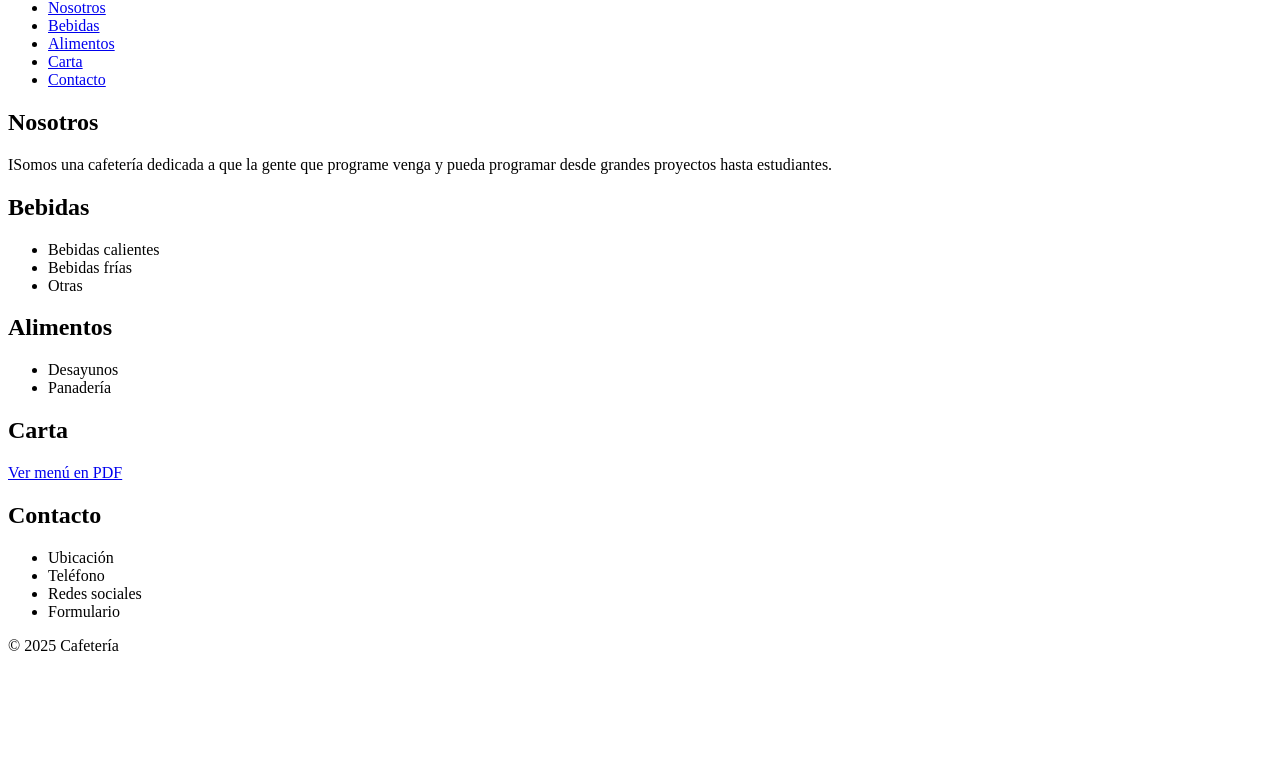
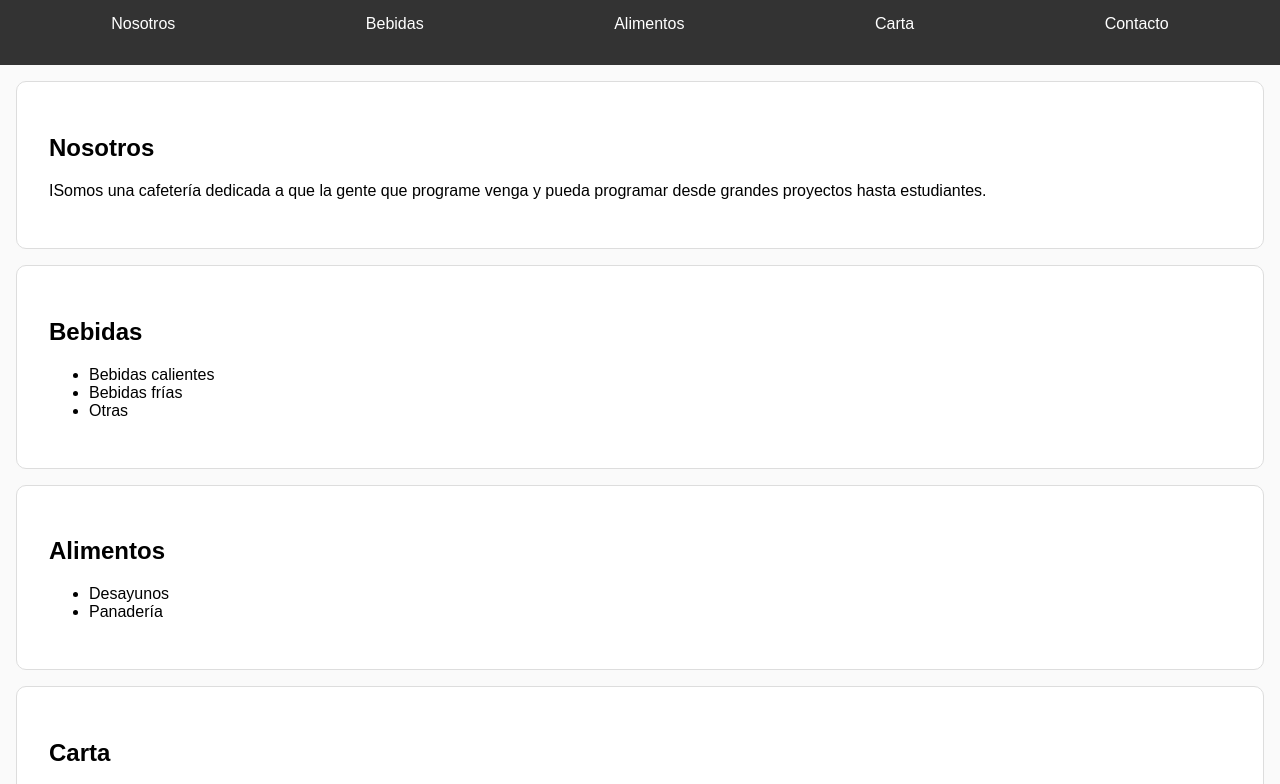
Before and after one commit to alonsokuri/idex.html, a plain HTML site: page index.html in a window 1280 px wide. Shown: the part 81-865 px from the top of the page. Before the commit the page ends 800 px from the top, so only its background shows below. Drawn offline with Linux system fonts and the light colour scheme; files that its build step writes are made by us from their sources.

Commit message:
Carga de estilos

```diff
--- a/index.html
+++ b/index.html
@@ -4,7 +4,8 @@
   <meta charset="UTF-8">
   <meta name="viewport" content="width=device-width, initial-scale=1.0">
   <title>Cafetería</title>
-  <link rel="stylesheet" href="css/base.css">
+<link rel="stylesheet" href="css/estilos.css">
+  <link rel="stylesheet" href="css/responsive.css">
 </head>
 <body>
   <header>
```
